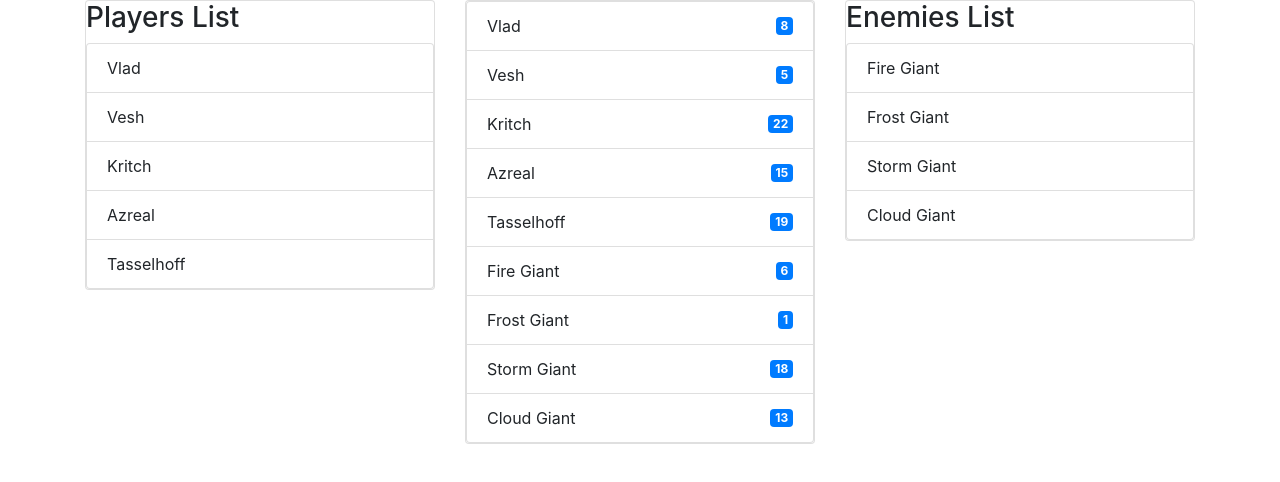
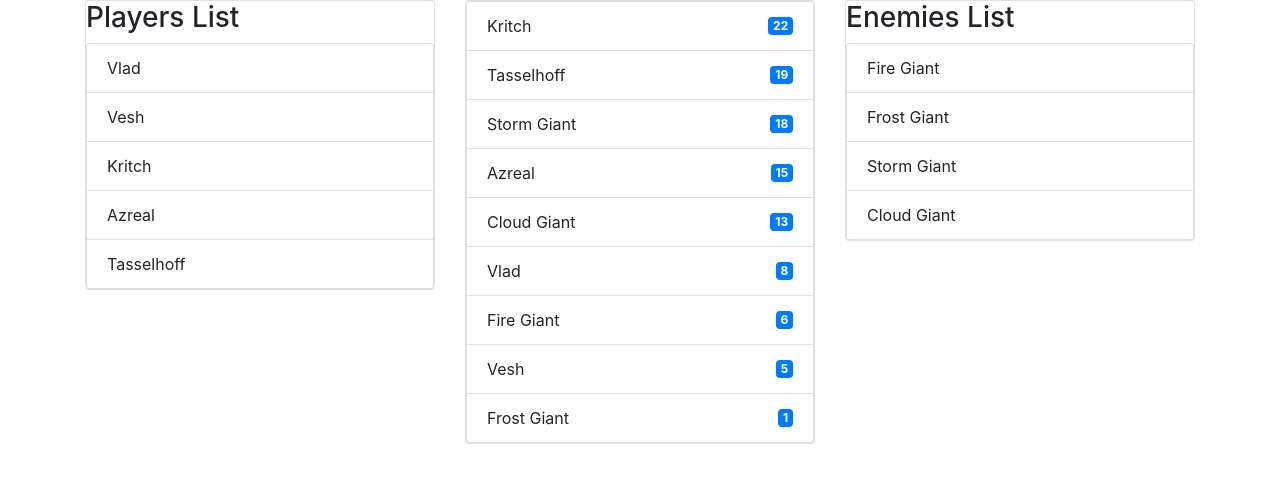
Before and after one commit to tmazyrko/initiative-tracker, a React (Create React App) app: page / in a window 1280 px wide. Shown: the top 482 px of the page. Built offline with nearby package versions, Linux system fonts and the light colour scheme.

Commit message:
Add sorting to initiative list

```diff
--- a/src/components/InitiativeList.js
+++ b/src/components/InitiativeList.js
@@ -6,7 +6,11 @@ import InitiativeItem from './InitiativeItem';
 const InitiativeList = (props) => {
     const { characters } = props;
 
-    const characterList = characters.map((char, index) => {
+    const characterList = characters
+        .sort((a, b) => {
+            return b.initiative - a.initiative;
+        })
+        .map((char, index) => {
         return (
             <InitiativeItem key={index}
                             name={char.name}
```
